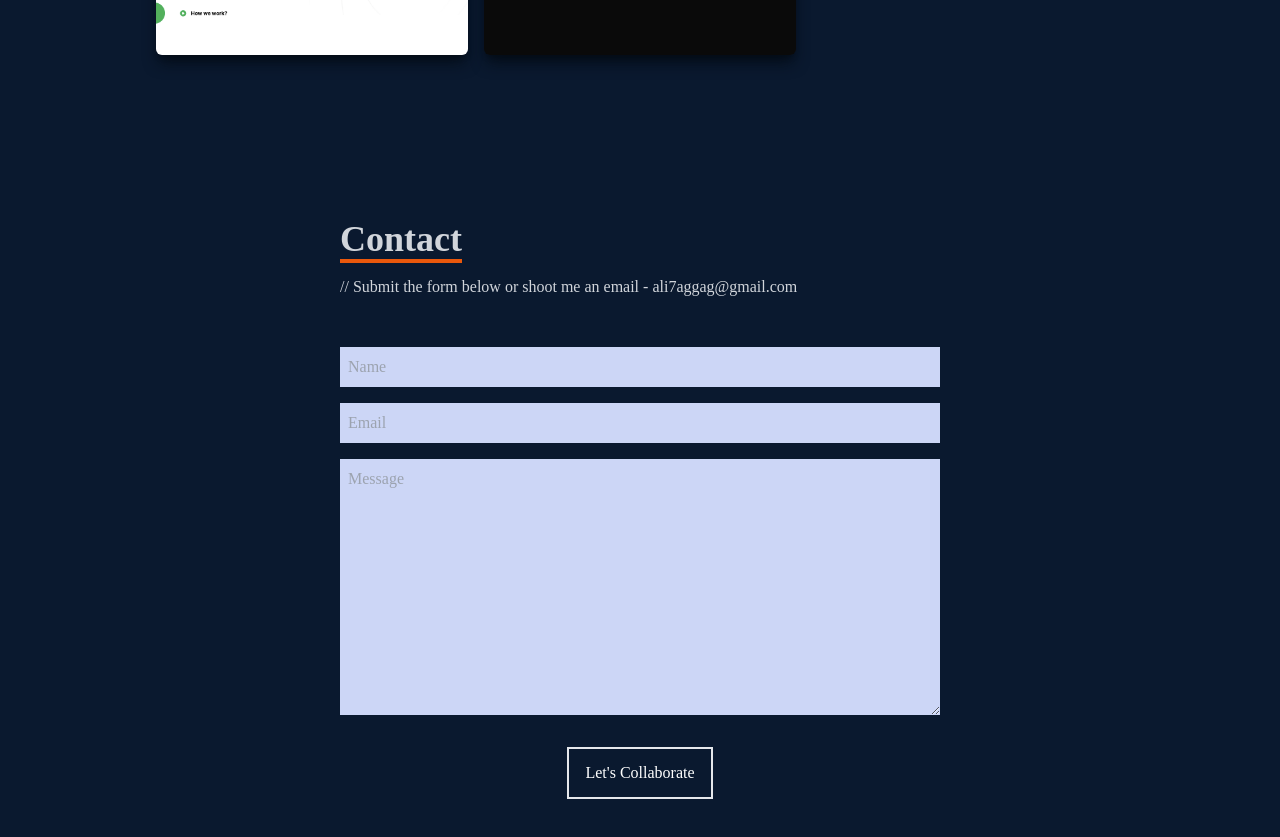
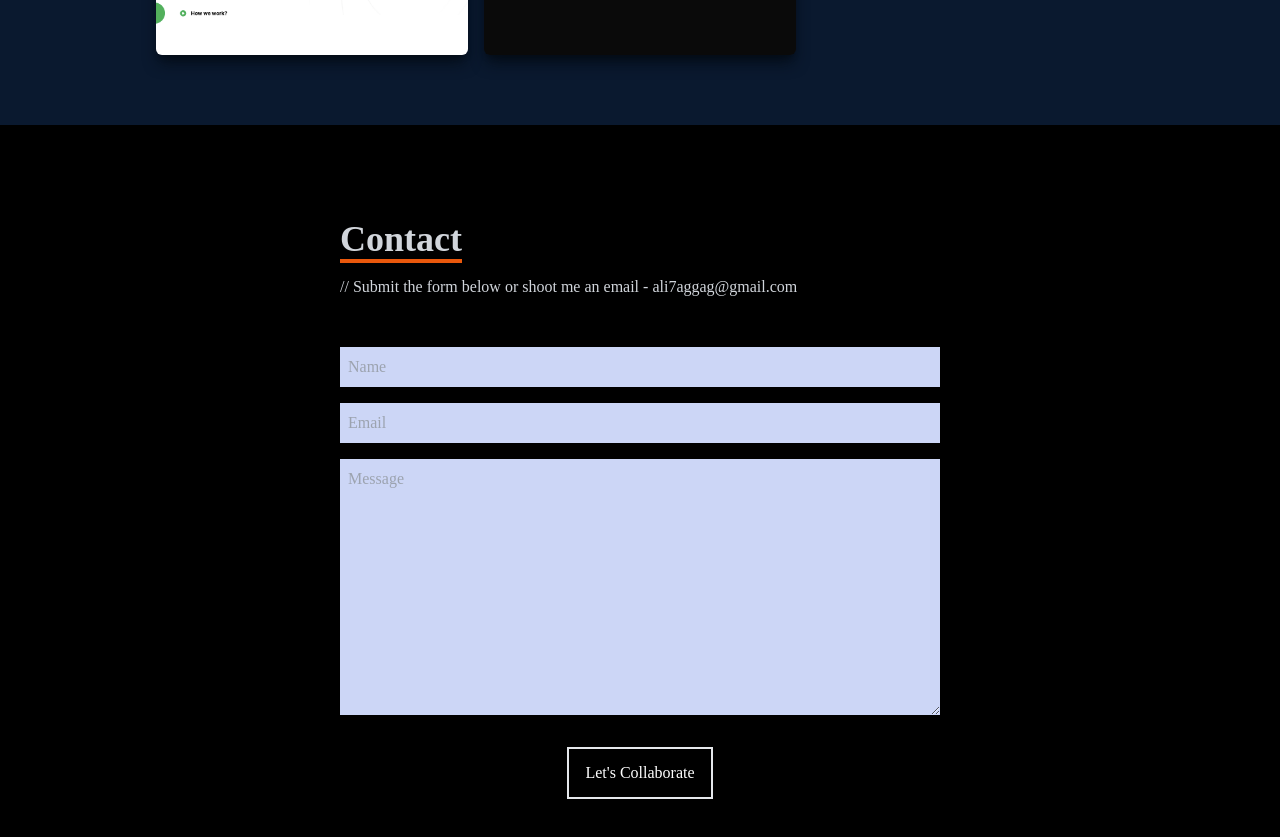
Before and after one commit to AliHaggag11/react-portfolio, a React (Create React App) app: page / in a window 1280 px wide. Shown: the part 3075-3912 px from the top of the page. Built offline with nearby package versions, Linux system fonts and the light colour scheme.

Commit message:
bgc contact

```diff
--- a/src/components/Contact.jsx
+++ b/src/components/Contact.jsx
@@ -2,7 +2,7 @@
 
 const Contact = () => {
   return (
-    <div name='contact' className='w-full h-screen bg-[#0a192f] flex justify-center items-center p-4'>
+    <div name='contact' className='w-full h-screen bg-black flex justify-center items-center p-4'>
         <form method='POST' action="https://getform.io/f/68be8736-9898-489f-9e52-6216bdd074cb" className='flex flex-col max-w-[600px] w-full'>
             <div className='pb-8'>
                 <p className='text-4xl font-bold inline border-b-4 border-orange-600 text-gray-300'>Contact</p>
```
